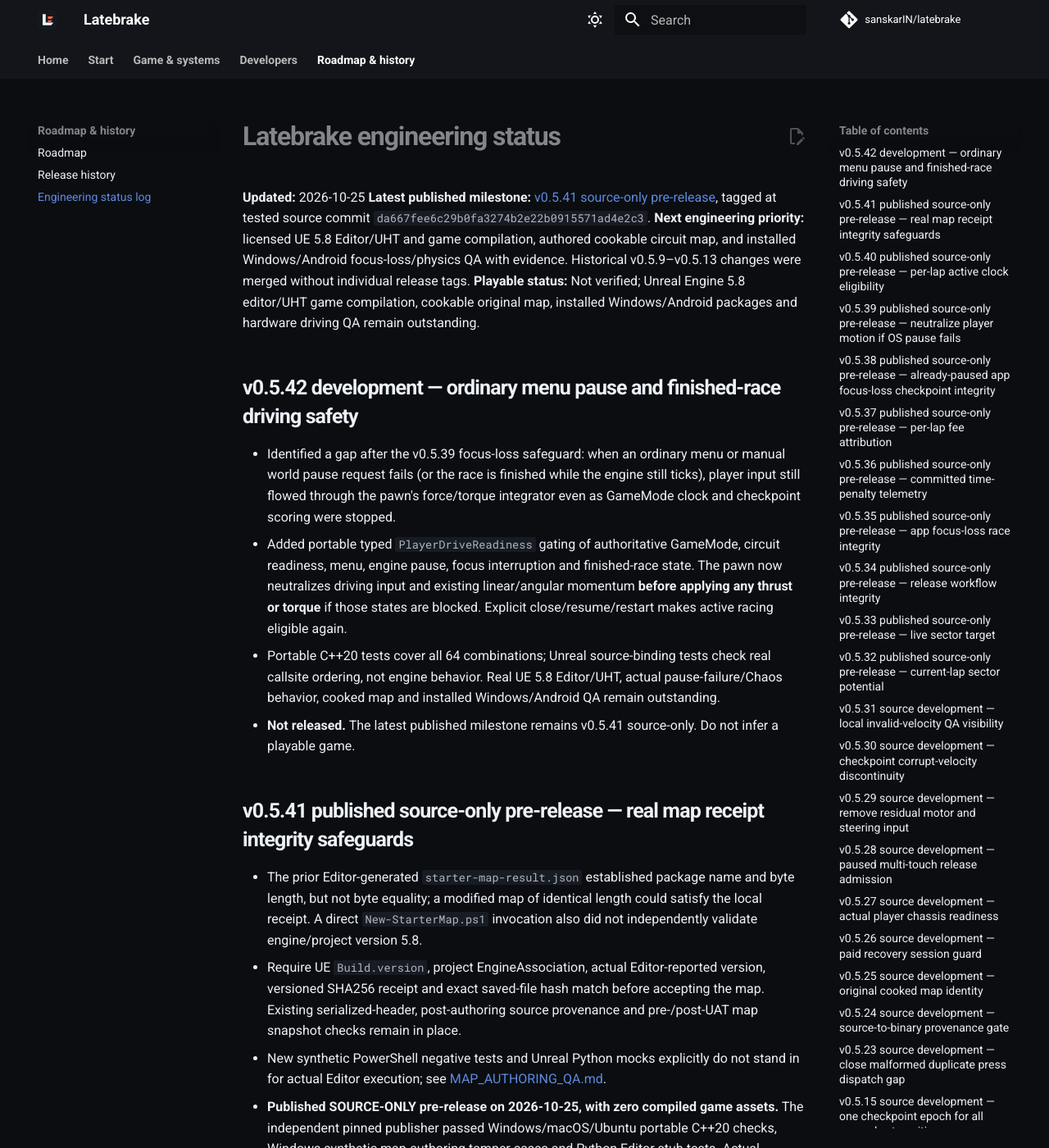
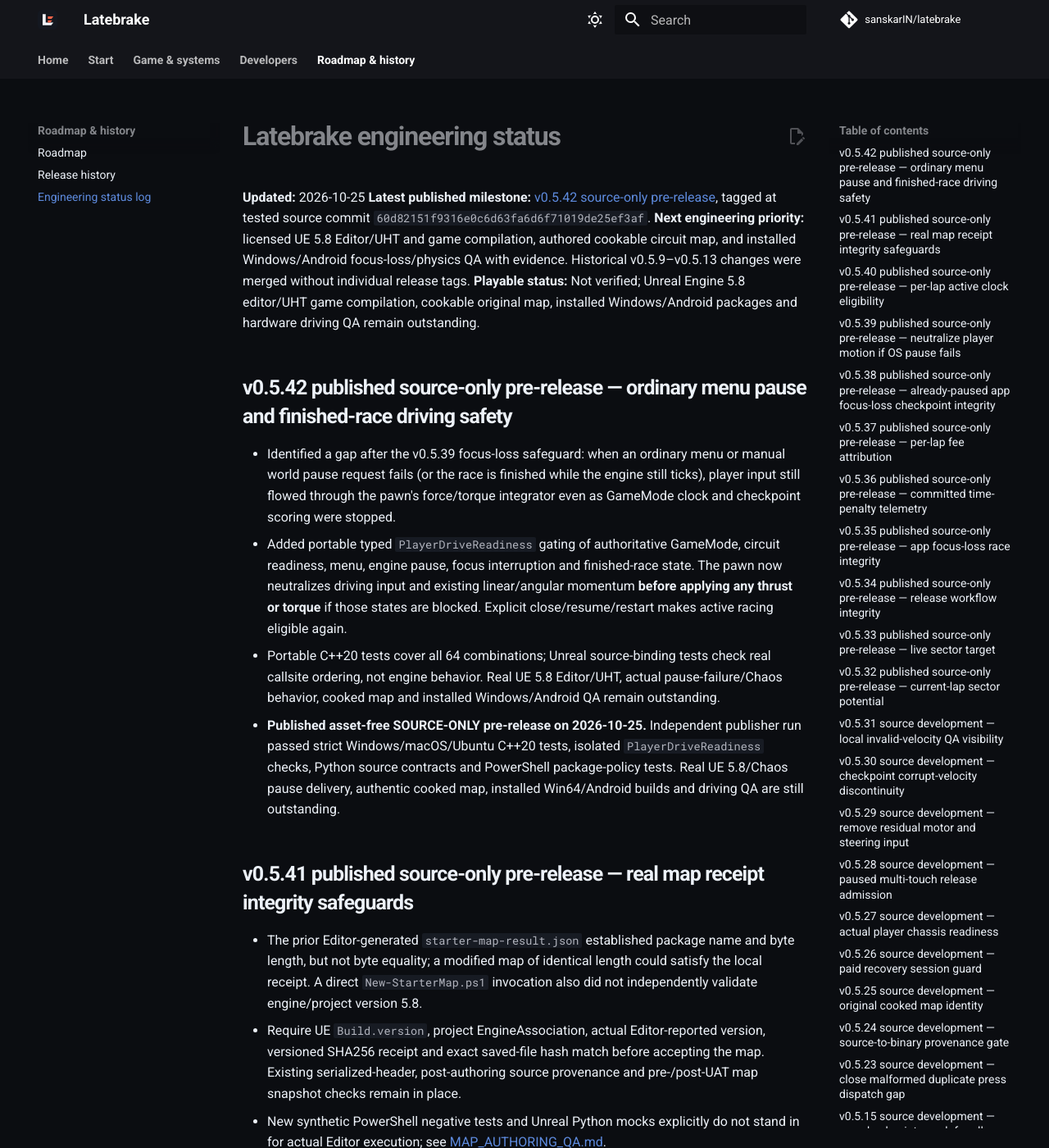
Before and after one commit to sanskarIN/latebrake, an MkDocs documentation site: the page built from docs/STATUS.md, in a window 1280 px wide and 1400 px high. Shown: the whole window at 82% size. Built offline with MkDocs 1.6.1 and Material for MkDocs 9.7.7, drawn with Linux system fonts in a browser that asks for light colours; comment, search, counter and statistics services are not loaded.

Commit message:
docs(status): record verified v0.5.42 source publishing and honest qualification

```diff
--- a/docs/STATUS.md
+++ b/docs/STATUS.md
@@ -1,16 +1,16 @@
 # Latebrake engineering status
 
 **Updated:** 2026-10-25
-**Latest published milestone:** [v0.5.41 source-only pre-release](https://github.com/sanskarIN/latebrake/releases/tag/v0.5.41), tagged at tested source commit `da667fee6c29b0fa3274b2e22b0915571ad4e2c3`.
+**Latest published milestone:** [v0.5.42 source-only pre-release](https://github.com/sanskarIN/latebrake/releases/tag/v0.5.42), tagged at tested source commit `60d82151f9316e0c6d63fa6d6f71019de25ef3af`.
 **Next engineering priority:** licensed UE 5.8 Editor/UHT and game compilation, authored cookable circuit map, and installed Windows/Android focus-loss/physics QA with evidence. Historical v0.5.9–v0.5.13 changes were merged without individual release tags.
 **Playable status:** Not verified; Unreal Engine 5.8 editor/UHT game compilation, cookable original map, installed Windows/Android packages and hardware driving QA remain outstanding.
 
-## v0.5.42 development — ordinary menu pause and finished-race driving safety
+## v0.5.42 published source-only pre-release — ordinary menu pause and finished-race driving safety
 
 - Identified a gap after the v0.5.39 focus-loss safeguard: when an ordinary menu or manual world pause request fails (or the race is finished while the engine still ticks), player input still flowed through the pawn's force/torque integrator even as GameMode clock and checkpoint scoring were stopped.
 - Added portable typed `PlayerDriveReadiness` gating of authoritative GameMode, circuit readiness, menu, engine pause, focus interruption and finished-race state. The pawn now neutralizes driving input and existing linear/angular momentum **before applying any thrust or torque** if those states are blocked. Explicit close/resume/restart makes active racing eligible again.
 - Portable C++20 tests cover all 64 combinations; Unreal source-binding tests check real callsite ordering, not engine behavior. Real UE 5.8 Editor/UHT, actual pause-failure/Chaos behavior, cooked map and installed Windows/Android QA remain outstanding.
-- **Not released.** The latest published milestone remains v0.5.41 source-only. Do not infer a playable game.
+- **Published asset-free SOURCE-ONLY pre-release on 2026-10-25.** Independent publisher run passed strict Windows/macOS/Ubuntu C++20 tests, isolated `PlayerDriveReadiness` checks, Python source contracts and PowerShell package-policy tests. Real UE 5.8/Chaos pause delivery, authentic cooked map, installed Win64/Android builds and driving QA are still outstanding.
 
 ## v0.5.41 published source-only pre-release — real map receipt integrity safeguards
 
```
